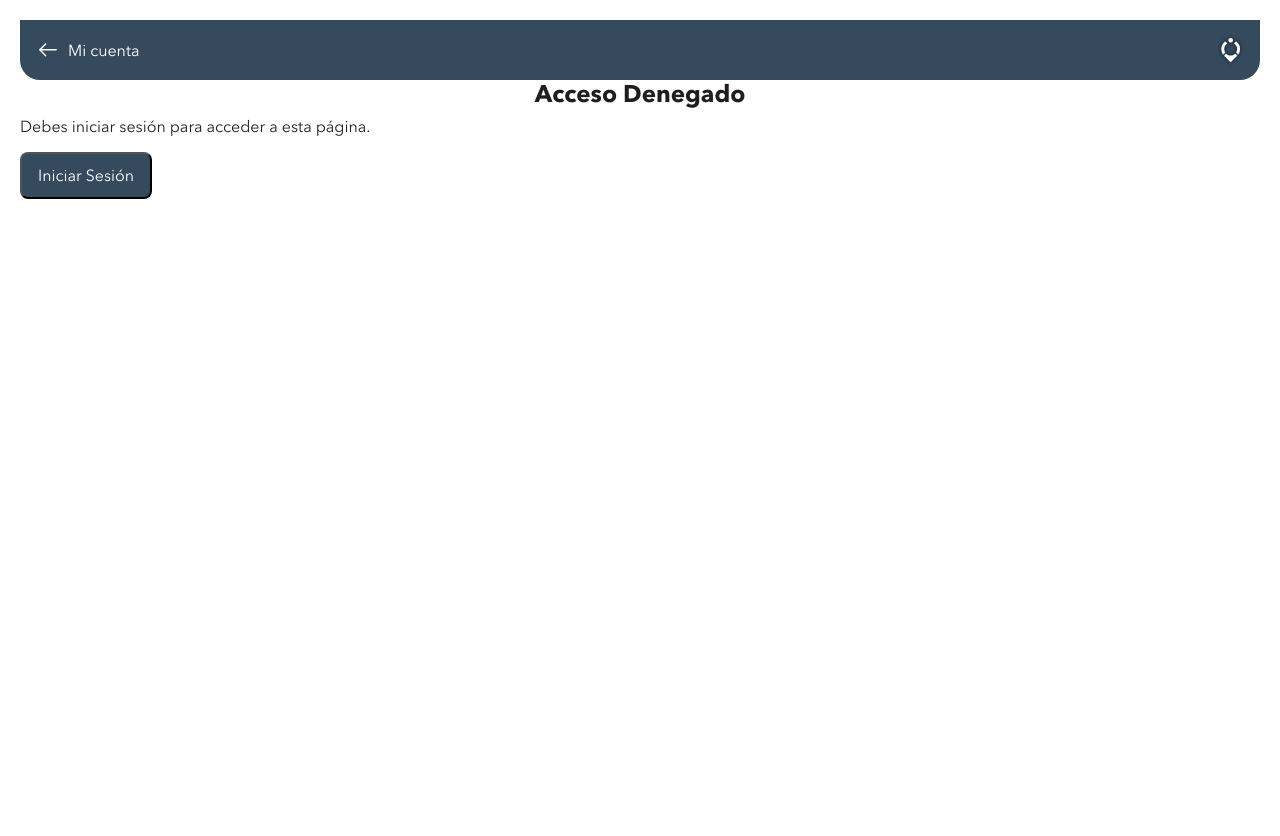
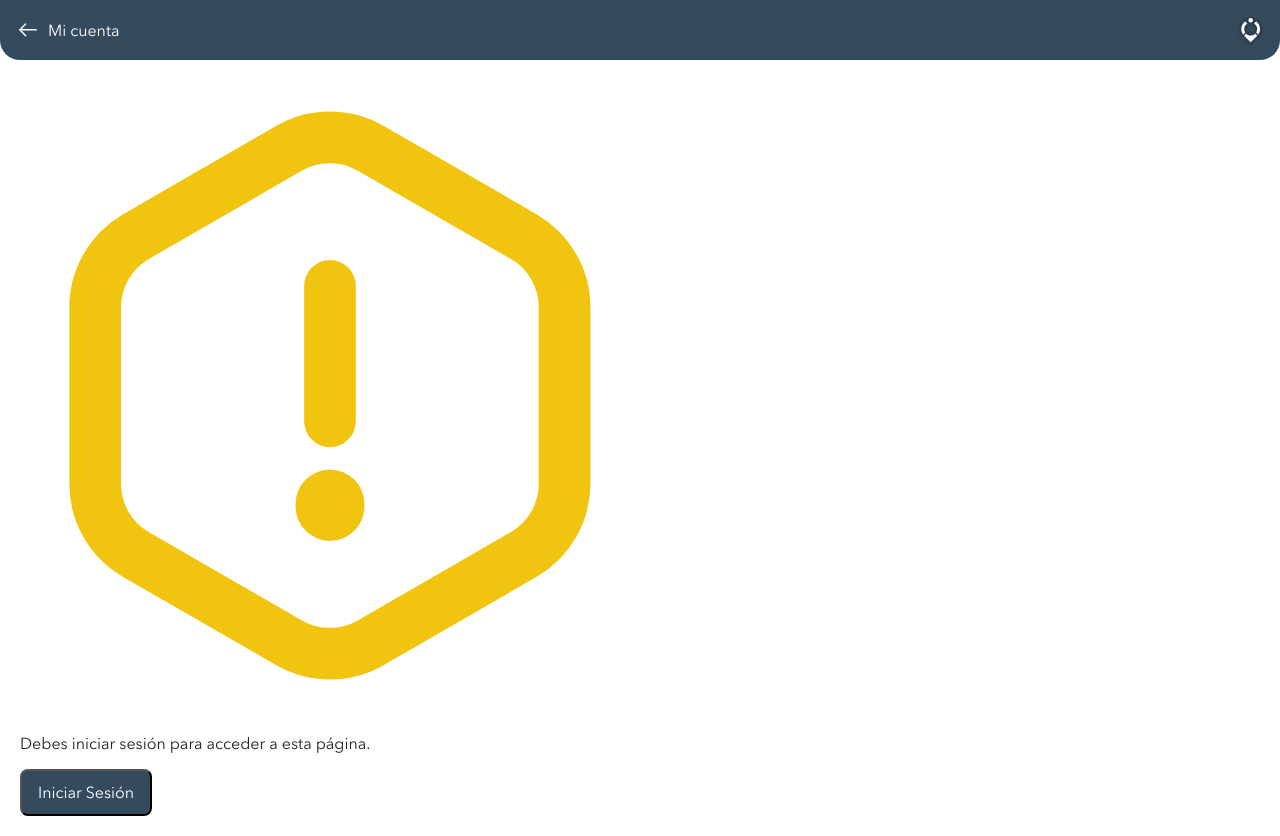
Before and after one commit to silgurlekian/nomad-pwa, a React (Create React App) app in the folder frontend/: page /profile in a window 1280 px wide. Before the commit the page ends 800 px from the top, so only its background shows below. Built offline with nearby package versions, Linux system fonts and the light colour scheme.

Commit message:
cambios en el login

```diff
--- a/frontend/src/components/Login.js
+++ b/frontend/src/components/Login.js
@@ -59,9 +59,9 @@ const Login = () => {
             required
           />
           <button type="submit">Entrar</button>
-          <a href="/forgot-password" className="link">
+          {/* <a href="/forgot-password" className="link">
             ¿Olvidaste tu contraseña?
-          </a>
+          </a> */}
         </form>
       </div>
       {error && <p className="error-message">{error}</p>}
--- a/frontend/src/views/Profile.css
+++ b/frontend/src/views/Profile.css
@@ -100,3 +100,9 @@ button.link {
 button.link:hover {
     background-color: transparent;
 }
+
+.warning-icon {
+    width: 50%;
+    margin: auto;
+    text-align: center;
+}
--- a/frontend/src/views/Profile.js
+++ b/frontend/src/views/Profile.js
@@ -11,13 +11,15 @@ const MyAccount = () => {
   // Si no hay datos del usuario, mostrar un mensaje
   if (!storedUser) {
     return (
-      <div className="my-account">
+      <div>
         <HeaderSection />
-        <h2>Acceso Denegado</h2>
-        <p>Debes iniciar sesión para acceder a esta página.</p>
-        <button onClick={() => navigate("/login")} className="login-button">
-          Iniciar Sesión
-        </button>
+        <div className="my-account">
+          <img src="../icons/warning.svg" alt="" className="warning-icon" />
+          <p>Debes iniciar sesión para acceder a esta página.</p>
+          <button onClick={() => navigate("/login")} className="login-button">
+            Iniciar Sesión
+          </button>
+        </div>
       </div>
     );
   }
```
Also changed, not shown: frontend/public/icons/Property 34.svg (deleted), frontend/public/icons/warning.svg (added).
